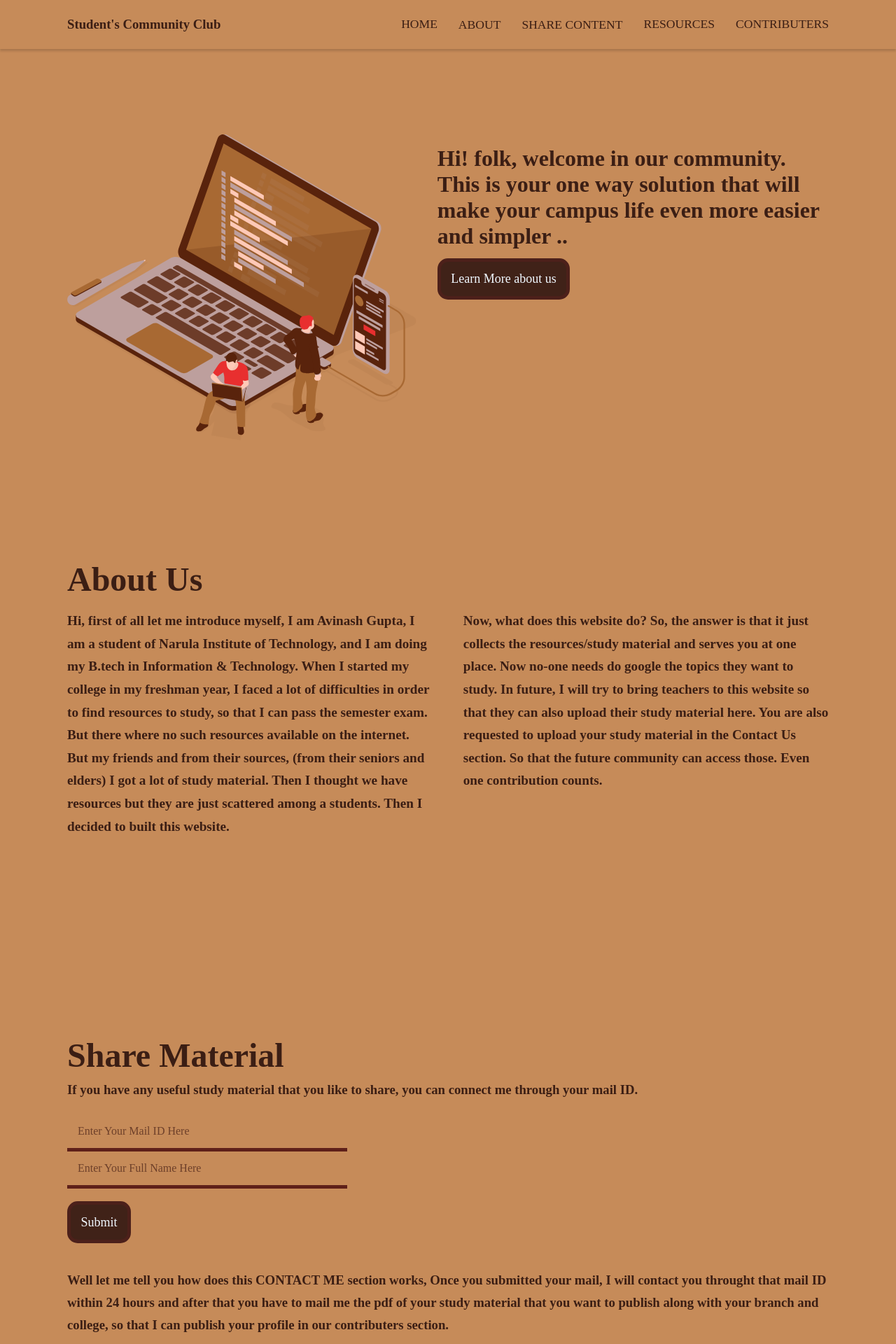
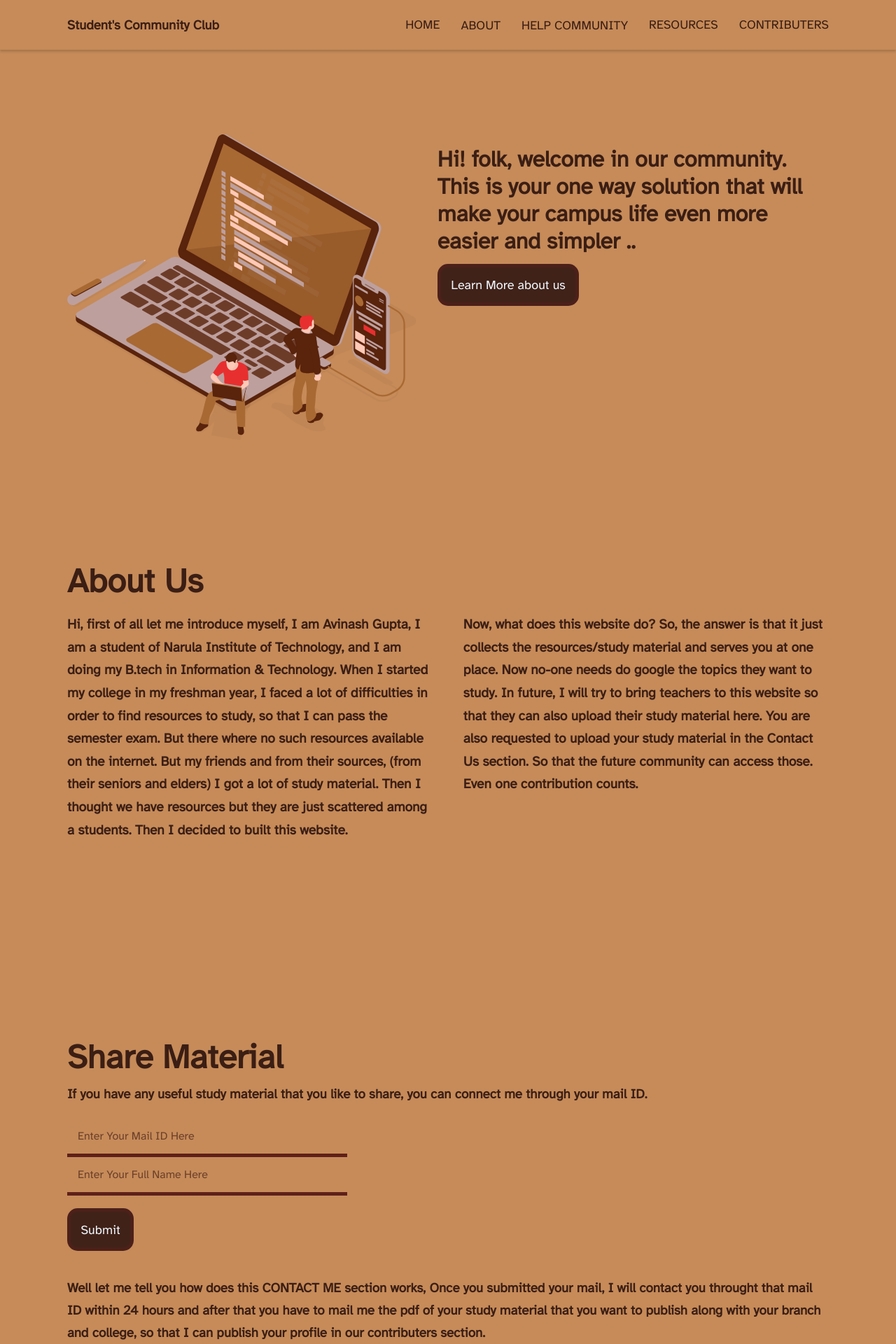
Before and after one commit to tier3guy/Student-Community-Club, a React (Create React App) app: page / in a window 1280 px wide. Shown: the top 1920 px of the page at 70% size. Built offline with nearby package versions, Linux system fonts and the light colour scheme.

Commit message:
submit button bug fixed

```diff
--- a/src/Components/Connect.js
+++ b/src/Components/Connect.js
@@ -17,6 +17,10 @@
   function updateData(e){
     e.preventDefault();
 
+    if(email === "" || name === ""){
+      alert("Please fill the necessary fields");
+    }
+    else{
       db.collection('Contributers').add({
         name: name,
         Email: email,
@@ -28,6 +32,8 @@
 
       setEmail('');
       setName('');
+    }
+
   }
 
 
--- a/src/Components/Menu.js
+++ b/src/Components/Menu.js
@@ -19,7 +19,7 @@
       <ul className = 'menu'>
         <Link to = '/' className = 'btn_nav' onClick = {goToHome}>Home</Link>
         <button className = 'btn_nav' onClick = {goToAbout}>About</button>
-        <button className = 'btn_nav' onClick = {goToContact}>Share Content</button>
+        <button className = 'btn_nav' onClick = {goToContact}>Help Community</button>
         <Link to = '/resources' className = 'btn_nav'>Resources</Link>
         <Link to = '/contributers' className = 'btn_nav'>Contributers</Link>
       </ul>
--- a/src/index.css
+++ b/src/index.css
@@ -1,4 +1,6 @@
+@import url('https://fonts.googleapis.com/css2?family=Atkinson+Hyperlegible&display=swap');
 *{
+  font-family: 'Atkinson Hyperlegible', sans-serif;
   margin: 0%;
   padding: 0%;
   box-sizing: border-box;
@@ -25,7 +27,6 @@
 
 .navbar{
   z-index: 1000;
-  font-family: 'Cascadia Code';
   padding: 1.5em 6em;
   width: 100%;
   display: flex;
@@ -57,17 +58,14 @@
   flex: row;
   min-height: 100vh;
   padding-top: 10em;
-  font-family: 'Cascadia Code';
 }
 
 .about{
   height: 85vh;
-  font-family: 'Cascadia Code';
 }
 
 .Contact{
   height: 70vh;
-  font-family: 'Cascadia Code';
   padding-bottom: 2em;
 }
 
@@ -92,9 +90,8 @@
   border: none;
   border-bottom: 5px solid rgba(78, 16, 16, 0.863);
   width: 25em;
-  font-family: 'Cascadia Code';
   outline: none;
-  background: transparent;
+  background: #C68B59;
   color: #3b1e14;
   font-size: 1em;
 }
@@ -138,7 +135,6 @@
   background-color: #402218;
   padding: 0.8em;
   color: aliceblue;
-  font-family: 'Cascadia Code';
   font-size: large;
   border: 5px solid rgba(92, 31, 31, 0.445);
   border-radius: 15px;
@@ -156,7 +152,6 @@
 
 .btn_nav{
   background: transparent;
-  font-family: 'Cascadia Code';
   text-transform: uppercase;
   border: none;
   font-size: 1.1em;
@@ -164,7 +159,6 @@
 }
 
 .cont{
-  font-family: 'Cascadia Code';
   min-height: 85vh;
   padding-top: 6em;
 
```
Lines whose indentation alone changed are shown as unchanged.
